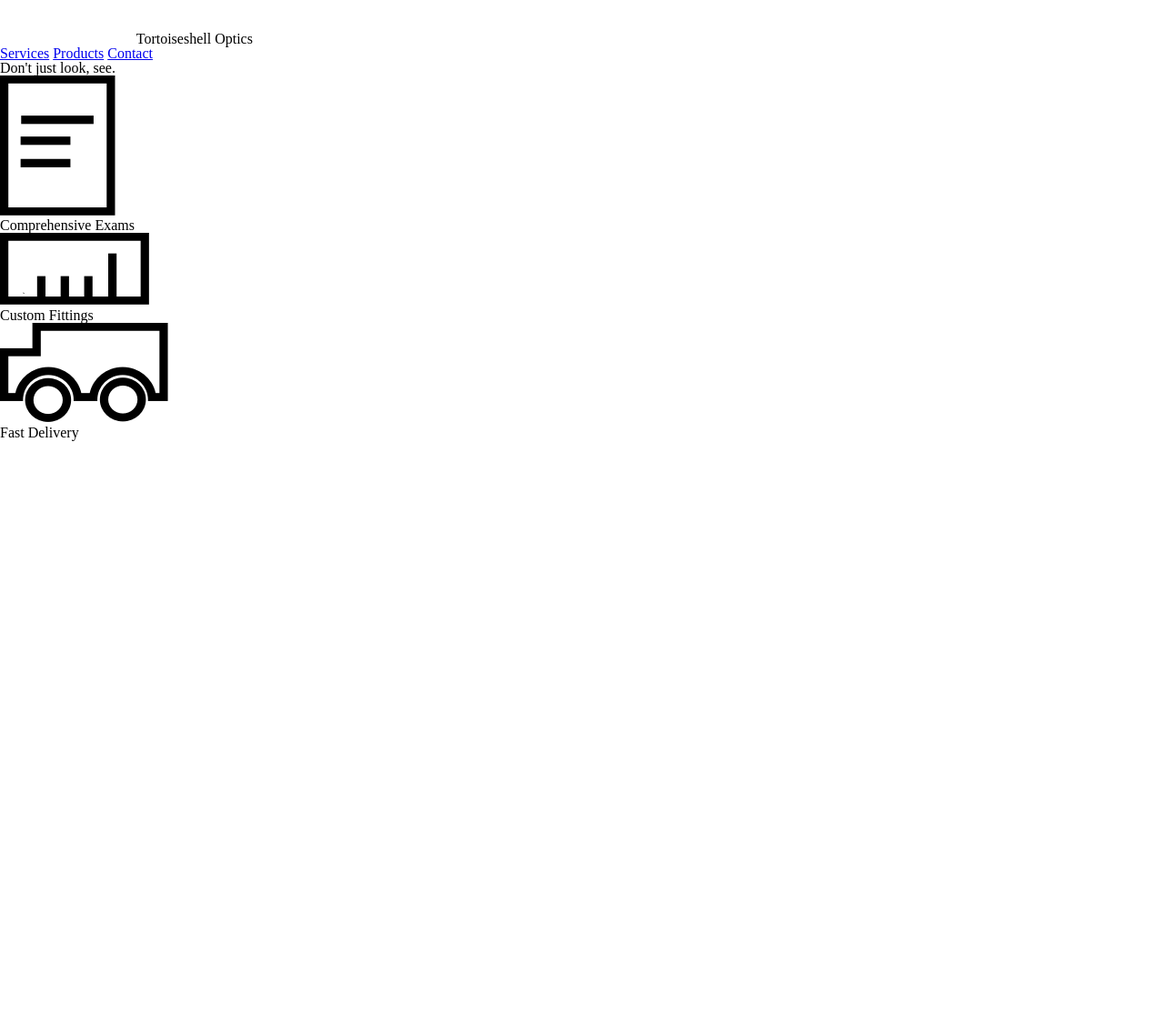
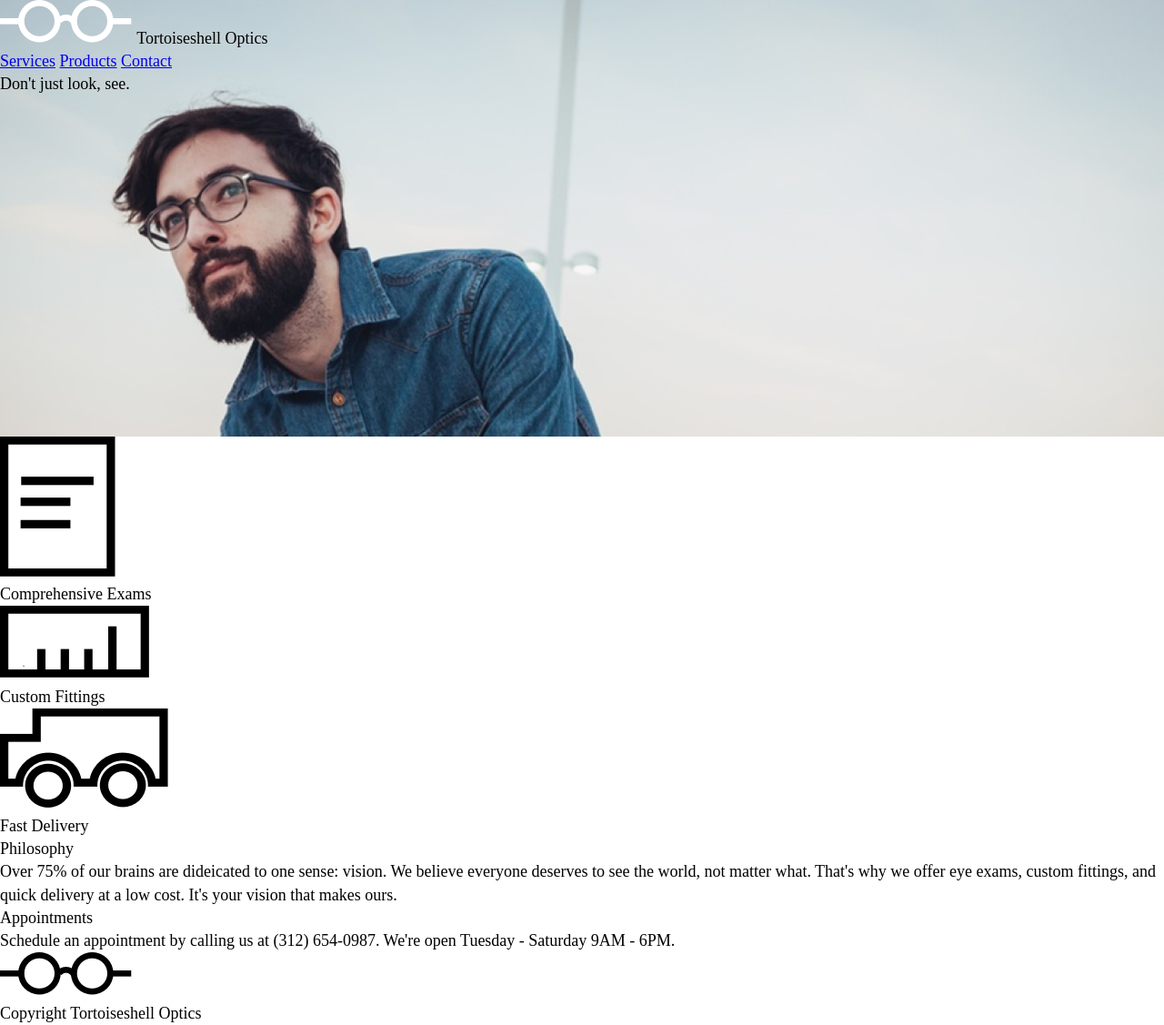
Before and after one commit to jordanCard725/Tortoiseshell-Optics, a plain HTML site: page index.html in a window 1280 px wide. Shown: the whole page at 91% size. Before the commit the page ends 800 px from the top, so only its background shows below. Drawn offline with Linux system fonts and the light colour scheme.

Commit message:
Add CSS for main picture.

```diff
--- a/index.html
+++ b/index.html
@@ -14,13 +14,14 @@
 
   <body>
 
-    <!-- main picture -->
+    <!-- MAIN PICTURE -->
 
     <div class="main-pic">
 
       <!-- logo on banner -->
 
       <div class="logo-banner">
+        <div class="logo">
           <img src="resources/images/logo-white.png" alt="white glasses logo">
           <span>Tortoiseshell Optics</span>
         </div>
@@ -31,6 +32,8 @@
           <span><a href="#">Products</a></span>
           <span><a href="#">Contact</a></span>
         </nav>
+      </div>
+
 
       <!-- dont just look, see -->
 
@@ -54,9 +57,27 @@
         <img src="resources/images/truck-icon.png" alt="truck icon">
         <p>Fast Delivery</p>
       </div>
-
     </div>
 
+    <!-- PHILOSOPHY & APPOINTMENTS -->
+
+    <div class="appt-sched">
+      <div class="box">
+        <h3>Philosophy</h3>
+        <p>Over 75% of our brains are dideicated to one sense: vision. We believe everyone deserves to see the world, not matter what. That's why we offer eye exams, custom fittings, and quick delivery at a low cost. It's your vision that makes ours.</p>
+      </div>
+      <div class="box">
+        <h3>Appointments</h3>
+        <p>Schedule an appointment by calling us at (312) 654-0987. We're open Tuesday - Saturday 9AM - 6PM.</p>
+      </div>
+    </div>
+
+    <!-- FOOTER -->
+
+    <footer>
+      <img src="resources/images/logo-black.png" alt="black glasses logo">
+      <h6>Copyright Tortoiseshell Optics</h6>
+    </footer>
 
 
   </body>
--- a/resources/css/style.css
+++ b/resources/css/style.css
@@ -0,0 +1,17 @@
+body {
+  width: 960;
+  font-size: 18px;
+  line-height: 1.4;
+}
+/* Main Picture */
+
+.main-pic {
+  background-image: url(../images/glasses-bg.png);
+  background-repeat: no-repeat;
+  background-position: center;
+  background-size: cover;
+  height: 30rem;
+  width: auto;
+}
+
+/* LOGO n NAV bar */
```
Lines whose indentation alone changed are shown as unchanged.
